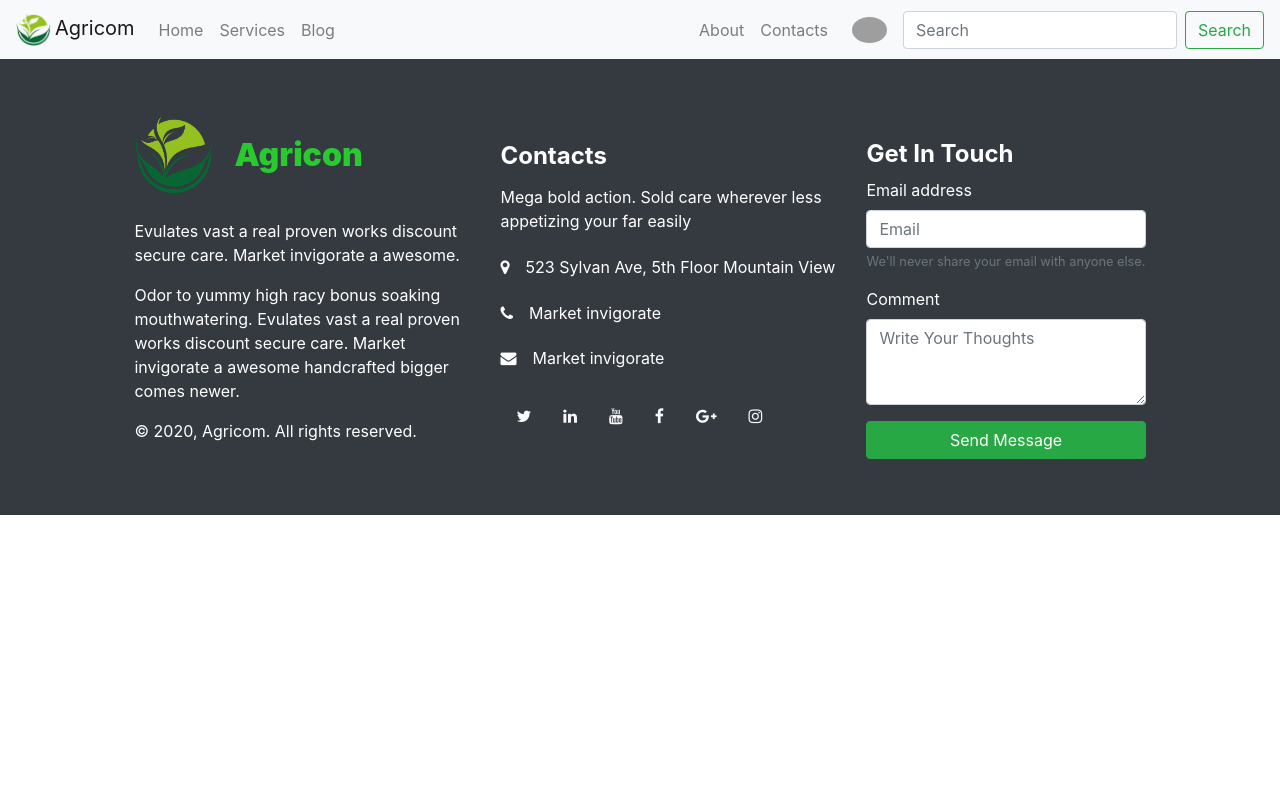
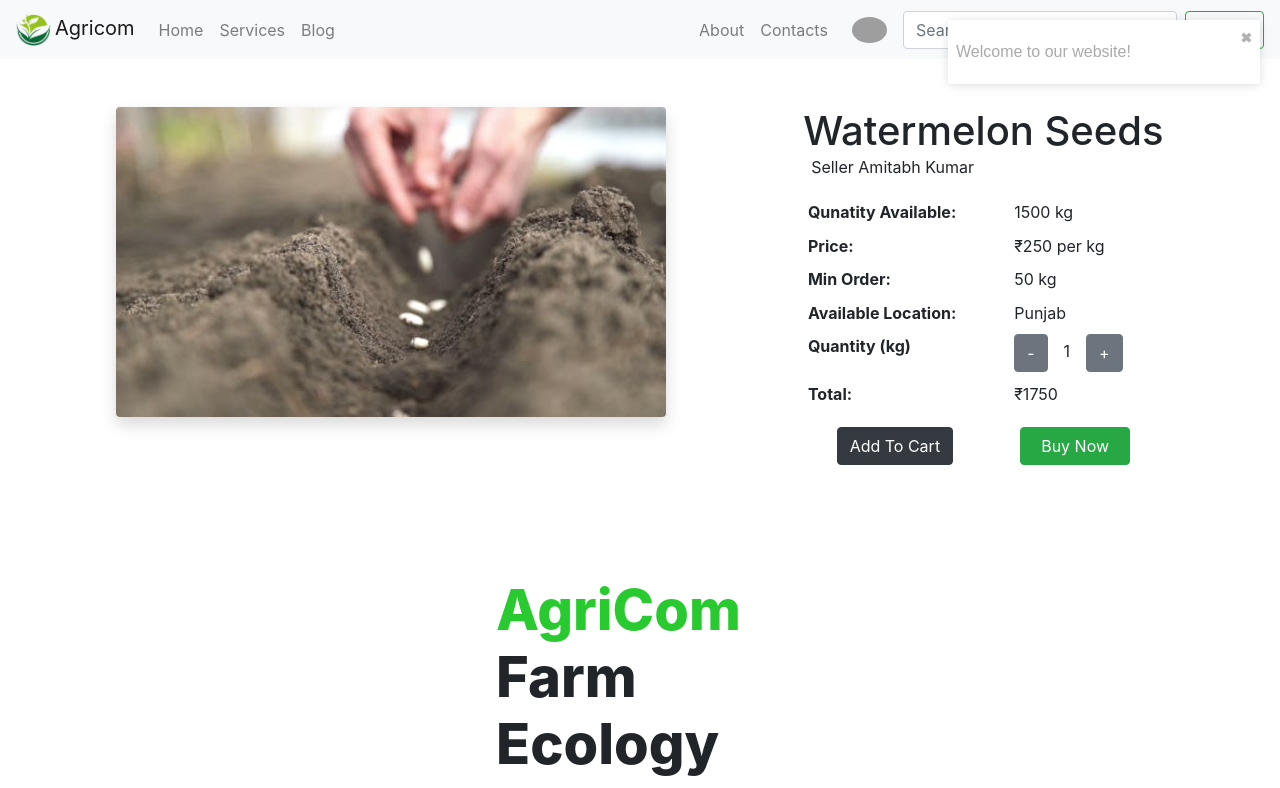
Before and after one commit to attainu/Salman-Sitanshu-Kissan-Junction-au4, a React (Create React App) app in the folder client/: page /test in a window 1280 px wide. Shown: the top 788 px of the page. Built offline with nearby package versions, Linux system fonts and the light colour scheme; grey boxes are pictures that could not be loaded.

Commit message:
add notification

```diff
--- a/client/package.json
+++ b/client/package.json
@@ -17,6 +17,7 @@
     "react-router-bootstrap": "^0.25.0",
     "react-router-dom": "^5.1.2",
     "react-scripts": "3.4.1",
+    "react-toastify": "^5.5.0",
     "react-visibility-sensor": "^5.1.1",
     "redux": "^4.0.5",
     "redux-thunk": "^2.3.0"
--- a/client/src/ActionCreater/action.js
+++ b/client/src/ActionCreater/action.js
@@ -1,5 +1,9 @@
-import axios from 'axios';
+// import axios from 'axios';
 
 let Action = {};
 
+Action.notify = (data) => {
+  return { type: "notify", payload: data }
+}
+
 export default Action;
--- a/client/src/App.js
+++ b/client/src/App.js
@@ -5,11 +5,14 @@ import Home from "./Component/Home/Home.js";
 import NavBar from './Component/Home/NavBar';
 import Profile from './Component/Farmer/Profile';
 import Footer from './Component/Home/Footer';
+import Content from './Component/Product/Content';
+import Notification from './Component/Notification/Notification';
 import {
   BrowserRouter as Router,
   Switch,
   Route
 } from "react-router-dom";
+
 
 class App extends Component {
 
@@ -18,12 +21,16 @@ class App extends Component {
       <>
         <Router>
           <NavBar />
+          <Notification />
           <Switch>
             <Route exact path='/'>
               <Home />
             </Route>
             <Route path='/profile'>
               <Profile />
+            </Route>
+            <Route path='/test'>
+              <Content />
             </Route>
           </Switch>
           <Footer />
--- a/client/src/Component/Farmer/Profile.js
+++ b/client/src/Component/Farmer/Profile.js
@@ -5,8 +5,15 @@ import YourProduct from './YourProduct';
 import Purchased from './Purchased';
 import Sold from './Sold';
 import { Route, Link } from "react-router-dom";
+import { connect } from "react-redux";
+import { bindActionCreators } from 'redux'
+import Action from '../../ActionCreater/action'
 
-export default function Profile() {
+const { notify } = Action;
+
+function Profile(props) {
+  const { notify } = props;
+
   return (
     <>
       <div class="d-flex flex-column ">
@@ -14,7 +21,9 @@ export default function Profile() {
           <div class="my-auto profile-img">
             <Image className='shadow' src="https://lakewangaryschool.sa.edu.au/wp-content/uploads/2017/11/placeholder-profile-sq.jpg" rounded fluid />
             <div className='text-center'>
-              <Button className='btn-1 mt-3' variant="secondary" size="sm">
+              <Button className='btn-1 mt-3'
+                onClick={() => notify({ type: 'success', msg: 'Edit Profile' })}
+                variant="secondary" size="sm">
                 Edit Profile
           </Button>
             </div>
@@ -130,3 +139,13 @@ export default function Profile() {
   );
 
 }
+
+const take = (state) => {
+  return state;
+}
+
+const change = (dispatch) => {
+  return bindActionCreators({ notify }, dispatch)
+}
+
+export default connect(take, change)(Profile);
--- a/client/src/Component/Home/Home.js
+++ b/client/src/Component/Home/Home.js
@@ -4,7 +4,6 @@ import Blog from "./Blog.js";
 import Service from "./Services.js";
 import PageDescription from './PageDescription';
 import Progress from './Progress';
-import Footer from './Footer';
 
 class Home extends Component {
   render() {
--- a/client/src/Component/Home/NavBar.js
+++ b/client/src/Component/Home/NavBar.js
@@ -19,7 +19,7 @@ export default function NavBar() {
           </Nav>
           <Nav className="ml-auto">
             <Nav.Link href="#home">About</Nav.Link>
-            <Nav.Link href="#link">Contacts</Nav.Link>
+            <Link to='/test'><Nav.Link href="#link">Contacts</Nav.Link></Link>
           </Nav>
           <NavDropdown alignRight id="dropdown-no-caret" className="p-0"
             title={
--- /dev/null
+++ b/client/src/Component/Notification/Notification.js
@@ -0,0 +1,55 @@
+import React from 'react';
+import { toast } from 'react-toastify';
+import 'react-toastify/dist/ReactToastify.css'
+import { connect } from "react-redux";
+
+toast.configure()
+
+class Notification extends React.Component {
+
+  // componentDidMount() {
+  //   const { type, msg } = this.props;
+  //   this.notify({ type }, { msg })
+  // }
+
+  notify = (action, msg) => {
+    switch (action) {
+
+      case 'success':
+        toast.success(msg, { position: toast.POSITION.TOP_RIGHT });
+        break;
+
+      case 'warn':
+        toast.warn(msg, { position: toast.POSITION.TOP_RIGHT });
+        break;
+
+      case 'error':
+        toast.error(msg, { position: toast.POSITION.TOP_RIGHT });
+        break;
+
+      case 'info':
+        toast.info(msg, { position: toast.POSITION.TOP_RIGHT });
+        break;
+
+      default:
+        toast(msg, { position: toast.POSITION.TOP_RIGHT })
+    }
+  }
+  render() {
+    const { type, msg, reset } = this.props;
+    return (
+      <>
+        {(reset) ? this.notify(type, msg) : ''}
+      </>
+    )
+  }
+}
+
+const take = (state) => {
+  let { type, msg, reset } = state.notify;
+  return {
+    type, msg, reset
+  };
+}
+
+export default connect(take)(Notification);
--- /dev/null
+++ b/client/src/Component/Product/Content.js
@@ -0,0 +1,132 @@
+import React from 'react';
+import '../../Css/profile.css';
+import img1 from '../../Image/service1.jpg'
+import img2 from '../../Image/service2.jpg'
+import PageDescription from '../Home/PageDescription';
+import Blog from '../Home/Blog';
+import { Image, Nav, Button } from 'react-bootstrap';
+import { Route, Link } from "react-router-dom";
+
+export default function Content() {
+  return (
+    <>
+      <div className="d-flex flex-column ">
+        <div className="d-flex flex-fill justify-content-around flex-wrap m-5  flex-row">
+          <div >
+            <Image className='shadow content' src={img1} rounded />
+            <div className='text-center'>
+            </div>
+          </div>
+          <div className="d-flex flex-column justify-content-start">
+            <h1 className='mb-0' style={{ 'font-weight': '500' }}>Watermelon Seeds</h1>
+            <p className='pl-2'>Seller Amitabh Kumar</p>
+            <table className="table table-sm table-borderless">
+              <tbody>
+                <tr>
+                  <th scope="row">Qunatity Available:</th>
+                  <td>1500 kg</td>
+                </tr>
+                <tr>
+                  <th scope="row">Price: </th>
+                  <td>₹250 per kg</td>
+                </tr>
+                <tr>
+                  <th scope="row">Min Order: </th>
+                  <td>50 kg</td>
+                </tr>
+                <tr>
+                  <th scope="row">Available Location: </th>
+                  <td>Punjab</td>
+                </tr>
+                <tr>
+                  <th>Quantity (kg)</th>
+                  <td>
+                    <Button className='mr-3' variant="secondary">
+                      -
+                    </Button>
+                    1
+                    <Button className='ml-3' variant="secondary">
+                      +
+                    </Button>
+                  </td>
+                </tr>
+                <tr>
+                  <th>Total:</th>
+                  <td>₹1750</td>
+                </tr>
+              </tbody>
+            </table>
+            <div className='d-flex justify-content-around'>
+              <Button className='btn-2' variant="dark">
+                Add To Cart
+          </Button>
+              <Button className='btn-2' variant="success">
+                Buy Now
+          </Button>
+            </div>
+          </div>
+        </div>
+      </div>
+      <PageDescription />
+      <Blog />
+      {/* <div className="d-flex flex-column ">
+        <div className="d-flex flex-fill justify-content-around flex-wrap m-5 flex-row">
+          <div >
+            <Image className='shadow content' src={img2} rounded fluid />
+            <div className='d-flex mt-3'>
+              <Button className='flex-fill mr-2' variant="dark" size="lg">
+                Add To Cart
+          </Button>
+              <Button className='flex-fill ml-2' variant="success" size="lg">
+                Rent Now
+          </Button>
+            </div>
+          </div>
+          <div className="d-flex flex-column justify-content-start">
+            <h1 className='mb-0' style={{ 'font-weight': '500' }}>Picking Machine</h1>
+            <p className='pl-2'>Seller Abhishek Gautam</p>
+            <table className="table table-sm table-borderless">
+              <tbody>
+                <tr>
+                  <th scope="row">Max Rent Time:</th>
+                  <td>16 Days</td>
+                </tr>
+                <tr>
+                  <th scope="row">Price: </th>
+                  <td>₹6000 per day</td>
+                </tr>
+                <tr>
+                  <th scope="row">Usage/Application: </th>
+                  <td>Picking & sorting of crops</td>
+                </tr>
+                <tr>
+                  <th scope="row">Available Location: </th>
+                  <td>Punjab</td>
+                </tr>
+                <tr>
+                  <th>Quantity (days)</th>
+                  <td>
+                    <Button className='mr-3' variant="secondary">
+                      -
+                    </Button>
+                    1
+                    <Button className='ml-3' variant="secondary">
+                      +
+                    </Button>
+                  </td>
+                </tr>
+                <tr>
+                  <th>Total:</th>
+                  <td>₹1750</td>
+                </tr>
+              </tbody>
+            </table>
+          </div>
+        </div>
+      </div>*/}
+
+    </>
+
+  );
+
+}
--- a/client/src/Css/profile.css
+++ b/client/src/Css/profile.css
@@ -24,3 +24,11 @@
 .btn-1{
   min-width: 70px;
 }
+.btn-2{
+  min-width: 110px;
+}
+
+.content{
+  max-width: 550px;
+  width: 100%;
+}
--- a/client/src/Redux/index.js
+++ b/client/src/Redux/index.js
@@ -1,7 +1,7 @@
 import { combineReducers } from "redux";
-import data from './reducer';
+import data from './notification';
 const rootReducer = combineReducers({
-  restaurant: data,
+  notify: data,
 });
 
 export default rootReducer;
--- a/client/src/Redux/reducer.js
+++ b/client/src/Redux/notification.js
@@ -1,5 +1,7 @@
 let initialState = {
-
+  type: '',
+  msg: 'Welcome to our website!',
+  reset: 1
 }
 
 export default function movie(state = initialState, action) {
@@ -7,6 +9,12 @@ export default function movie(state = initialState, action) {
   const { type, payload } = action;
   switch (type) {
 
+    case 'notify':
+      stateCopy.type = payload.type;
+      stateCopy.msg = payload.msg;
+      stateCopy.reset += 1;
+      console.log(stateCopy)
+      return stateCopy;
 
     default: return stateCopy;
   }
```
Also changed, not shown: 1 other file (tests, documents, lock files or other folders).
